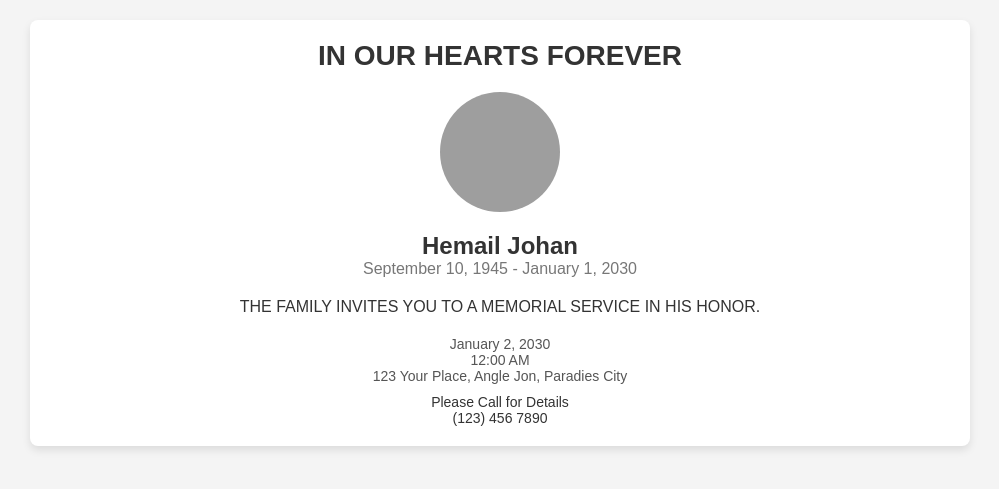
After one commit to J3rick/1005-Web, a PHP site: page /annoucements.php in a window 1280 px wide. The commit adds this page. Shown: the top 489 px of the page, without its empty margins (140-1139 px from the left). Run offline with PHP 8.4, Linux system fonts and the light colour scheme; grey boxes are pictures that could not be loaded.

Commit message:
changed header and added annoucements

```diff
--- /dev/null
+++ b/annoucements.php
@@ -0,0 +1,101 @@
+<!DOCTYPE html>
+<html lang="en">
+<head>
+    <meta charset="UTF-8">
+    <meta name="viewport" content="width=device-width, initial-scale=1.0">
+    <title>Memorial Announcements</title>
+    <style>
+        body {
+            font-family: Arial, sans-serif;
+            background-color: #f4f4f4;
+            color: #333;
+            margin: 0;
+            padding: 0;
+        }
+        .announcement-container {
+            width: 100%;
+            max-width: 900px;
+            margin: 20px auto;
+            background-color: #fff;
+            border-radius: 8px;
+            padding: 20px;
+            box-shadow: 0 4px 8px rgba(0,0,0,0.1);
+        }
+        .announcement-header {
+            text-align: center;
+            font-size: 28px;
+            font-weight: bold;
+            color: #333;
+        }
+        .announcement-image {
+            display: block;
+            margin: 20px auto;
+            width: 120px;
+            height: 120px;
+            border-radius: 50%;
+            object-fit: cover;
+        }
+        .name {
+            text-align: center;
+            font-size: 24px;
+            font-weight: bold;
+            margin-top: 10px;
+        }
+        .dates {
+            text-align: center;
+            font-size: 16px;
+            color: #777;
+        }
+        .message {
+            text-align: center;
+            font-size: 16px;
+            margin: 20px 0;
+        }
+        .event-details {
+            text-align: center;
+            font-size: 14px;
+            margin-top: 10px;
+            color: #555;
+        }
+        .contact-info {
+            text-align: center;
+            font-size: 14px;
+            margin-top: 10px;
+            color: #333;
+        }
+    </style>
+</head>
+<body>
+
+<div class="announcement-container">
+    <div class="announcement-header">
+        IN OUR HEARTS FOREVER
+    </div>
+
+    <img src="path_to_image.jpg" alt="Image" class="announcement-image"> <!-- Replace with dynamic image path -->
+
+    <div class="name">
+        Hemail Johan <!-- Replace with dynamic name -->
+    </div>
+    <div class="dates">
+        September 10, 1945 - January 1, 2030 <!-- Replace with dynamic dates -->
+    </div>
+
+    <div class="message">
+        THE FAMILY INVITES YOU TO A MEMORIAL SERVICE IN HIS HONOR.
+    </div>
+
+    <div class="event-details">
+        January 2, 2030 <br>
+        12:00 AM <br>
+        123 Your Place, Angle Jon, Paradies City <!-- Replace with dynamic event details -->
+    </div>
+
+    <div class="contact-info">
+        Please Call for Details <br>
+        (123) 456 7890 <!-- Replace with dynamic contact number -->
+    </div>
+</div>
+
+</body>
+</html>
--- a/inc/head.inc.php
+++ b/inc/head.inc.php
@@ -7,9 +7,7 @@
     <nav>
         <ul>
             <li><a href="#">About</a></li>
-            <li><a href="#">Services</a></li>
-            <li><a href="#">Contact us</a></li>
-            <li><a href="#">FAQ</a></li>
+            <li><a href="#">Announcements</a></li>
         </ul>
     </nav>
     <div class="language-controls">
```
